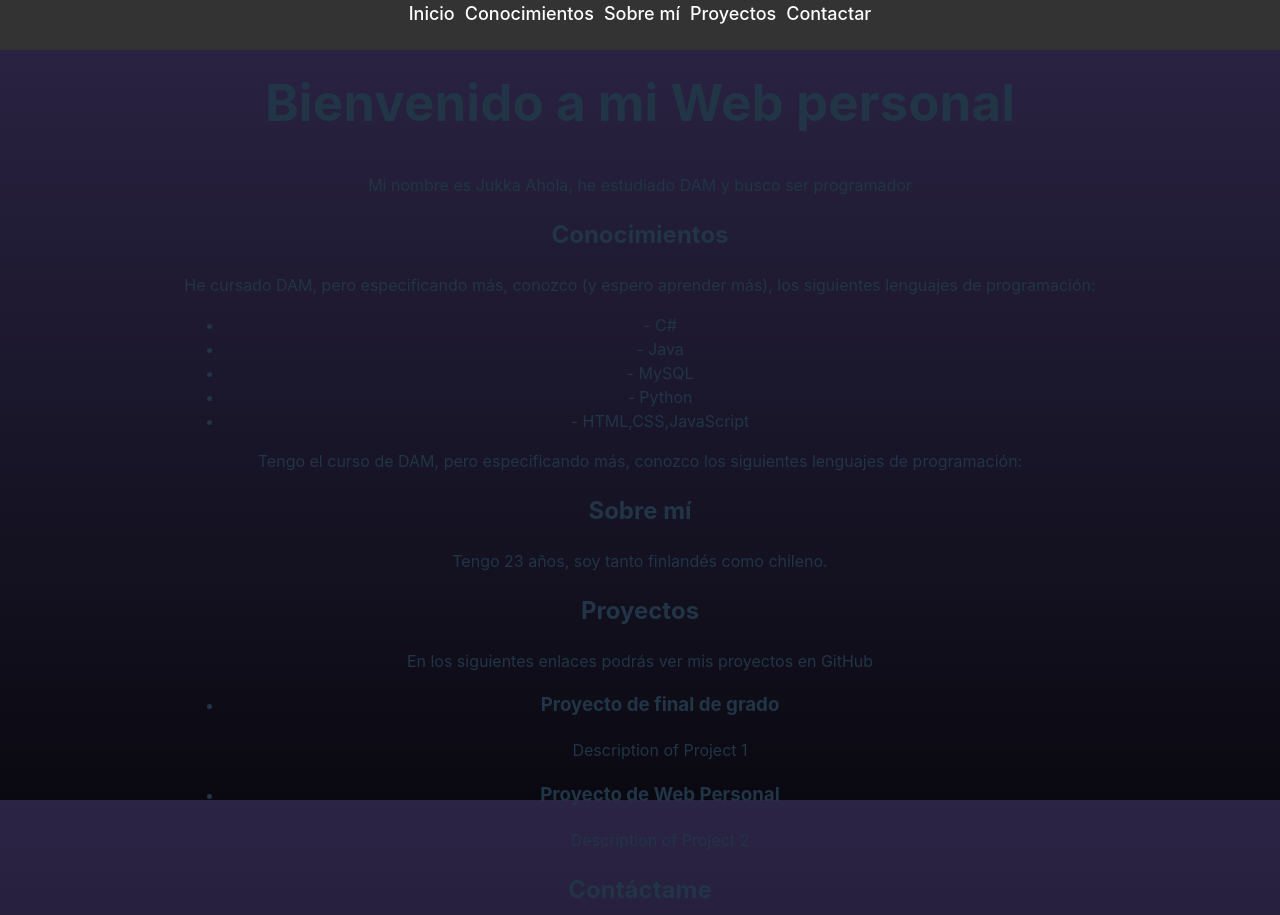
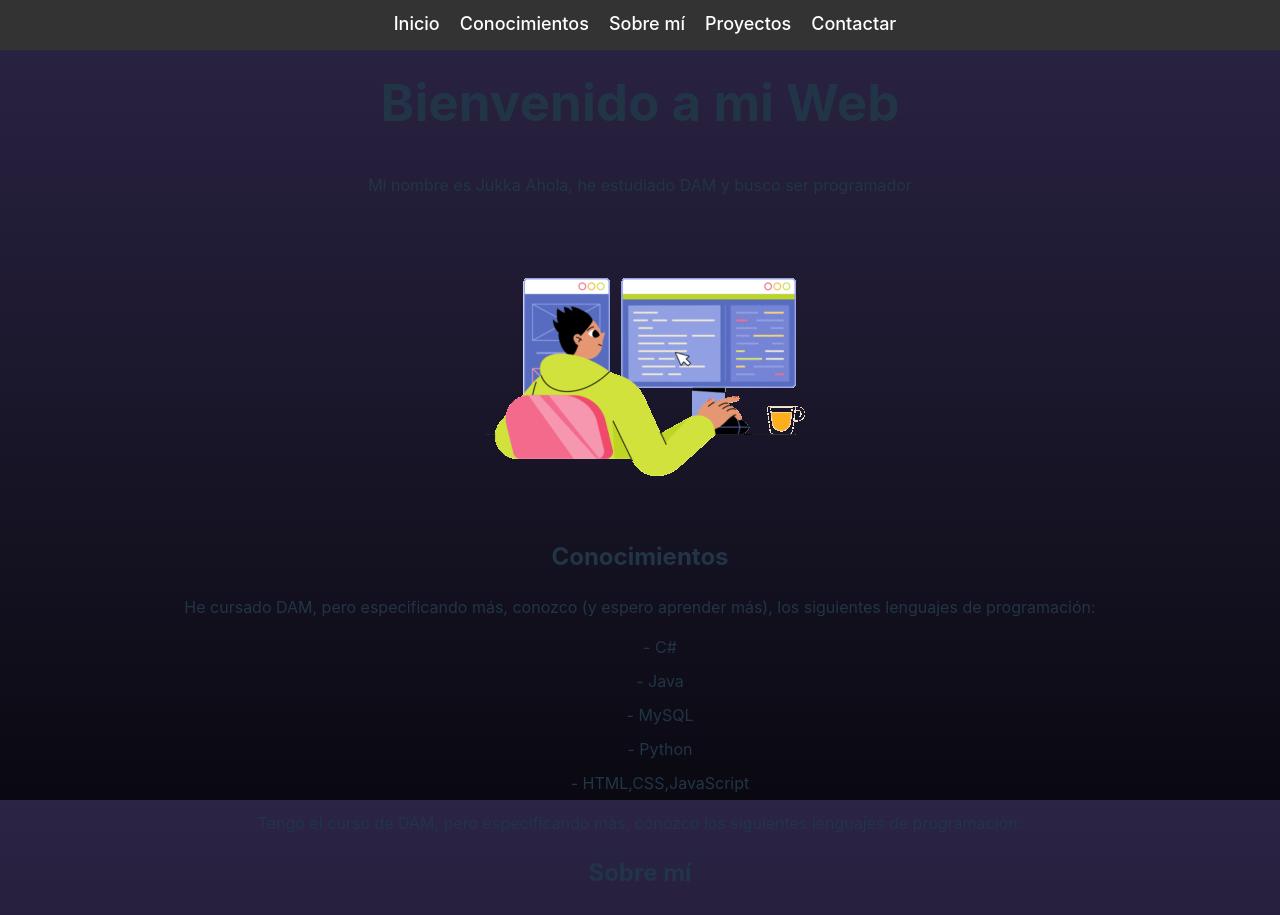
Before and after one commit to JukkaAR/WebPersonalReactTS, a React (Vite) app in the folder web-personal/: page / in a window 1280 px wide. Shown: the top 915 px of the page. Built offline with nearby package versions, Linux system fonts and the light colour scheme.

Commit message:
Añadido gif y ajuste de estilo

```diff
--- a/web-personal/src/App.tsx
+++ b/web-personal/src/App.tsx
@@ -28,8 +28,11 @@ function App() {
 
         <main>
           <section id="home">
-            <h1>Bienvenido a mi Web personal</h1>
+            <h1>Bienvenido a mi Web</h1>
             <p>Mi nombre es Jukka Ahola, he estudiado DAM y busco ser programador</p>
+            <div className="image-container">
+            <img src="src/assets/hombre_programando.gif" alt="Description of the image" />
+          </div>
           </section>
 
           <section id="knowledge">
@@ -47,7 +50,9 @@ function App() {
 
           <section id="about">
             <h2>Sobre mí</h2>
-            <p>Tengo 23 años, soy tanto finlandés como chileno.</p>
+            <p>Tengo 23 años, soy finlandés y chileno.<br/>
+            Me encanta trabajar tanto en equipo como individualmente.<br/>
+            Valoro mucho la sinceridad y el respeto, ya que no hay solución a un problema que no queremos reconocer y cuando cooperamos siempre funcionamos mejor</p>
           </section>
 
           <section id="projects">
@@ -55,12 +60,14 @@ function App() {
             <p>En los siguientes enlaces podrás ver mis proyectos en GitHub</p>
             <ul>
               <li>
-                <h3>Proyecto de final de grado</h3>
-                <p>Description of Project 1</p>
+                <h3>
+                  <a href="">Proyecto de final de grado</a>
+                </h3>
               </li>
               <li>
-                <h3>Proyecto de Web Personal</h3>
-                <p>Description of Project 2</p>
+                <h3>
+                  <a href="https://github.com/JukkaAR/WebPersonalReactTS">Proyecto de Web Personal</a>
+                </h3>
               </li>
             </ul>
           </section>
--- a/web-personal/src/index.css
+++ b/web-personal/src/index.css
@@ -35,6 +35,12 @@ h1 {
   font-size: 3.2em;
   line-height: 1.1;
 }
+li {
+  margin: 10px;
+}
+ul{
+  list-style: none;
+}
 
 button {
   border-radius: 8px;
```
Also changed, not shown: web-personal/src/assets/hombre_programando.gif (added).
